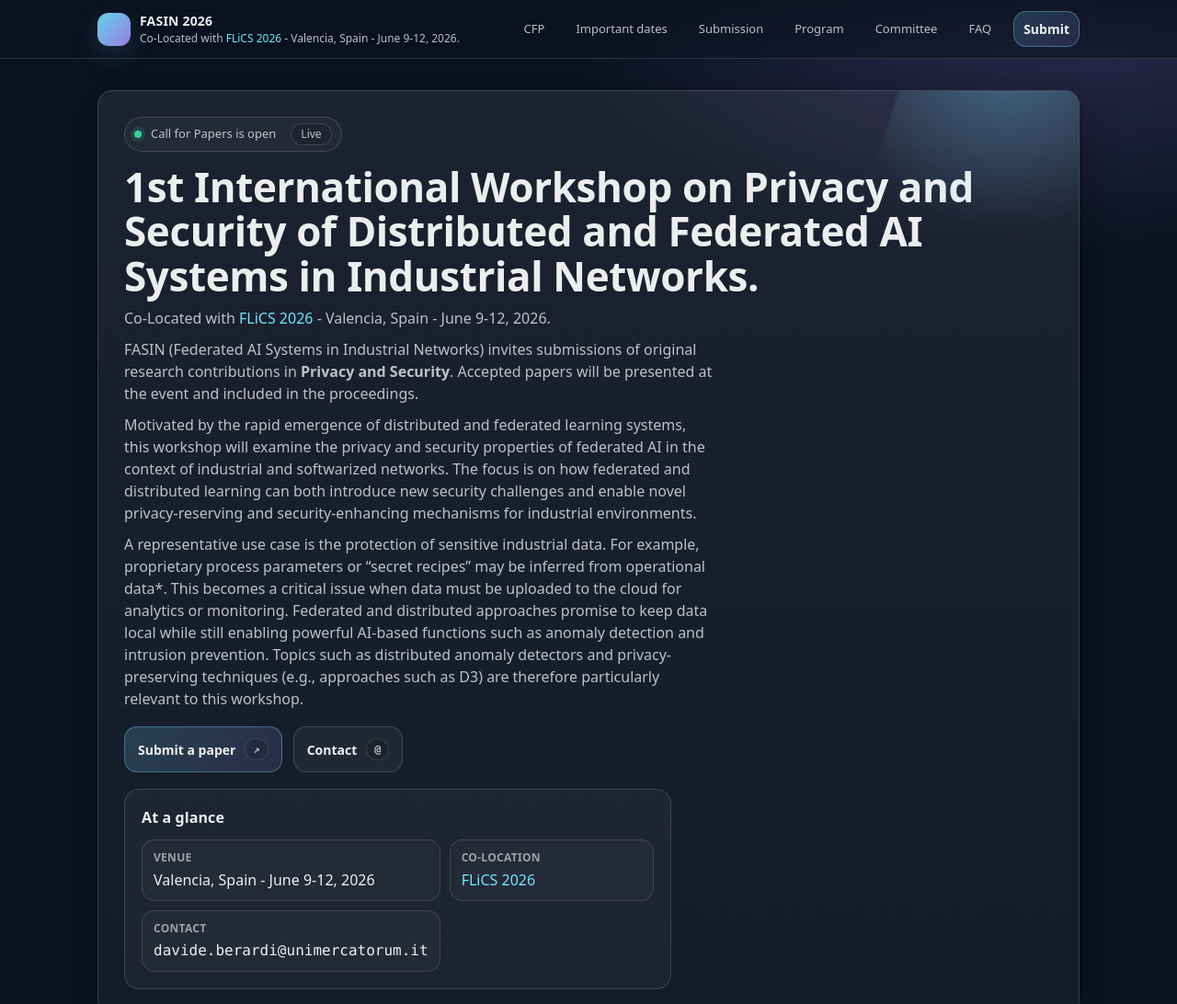
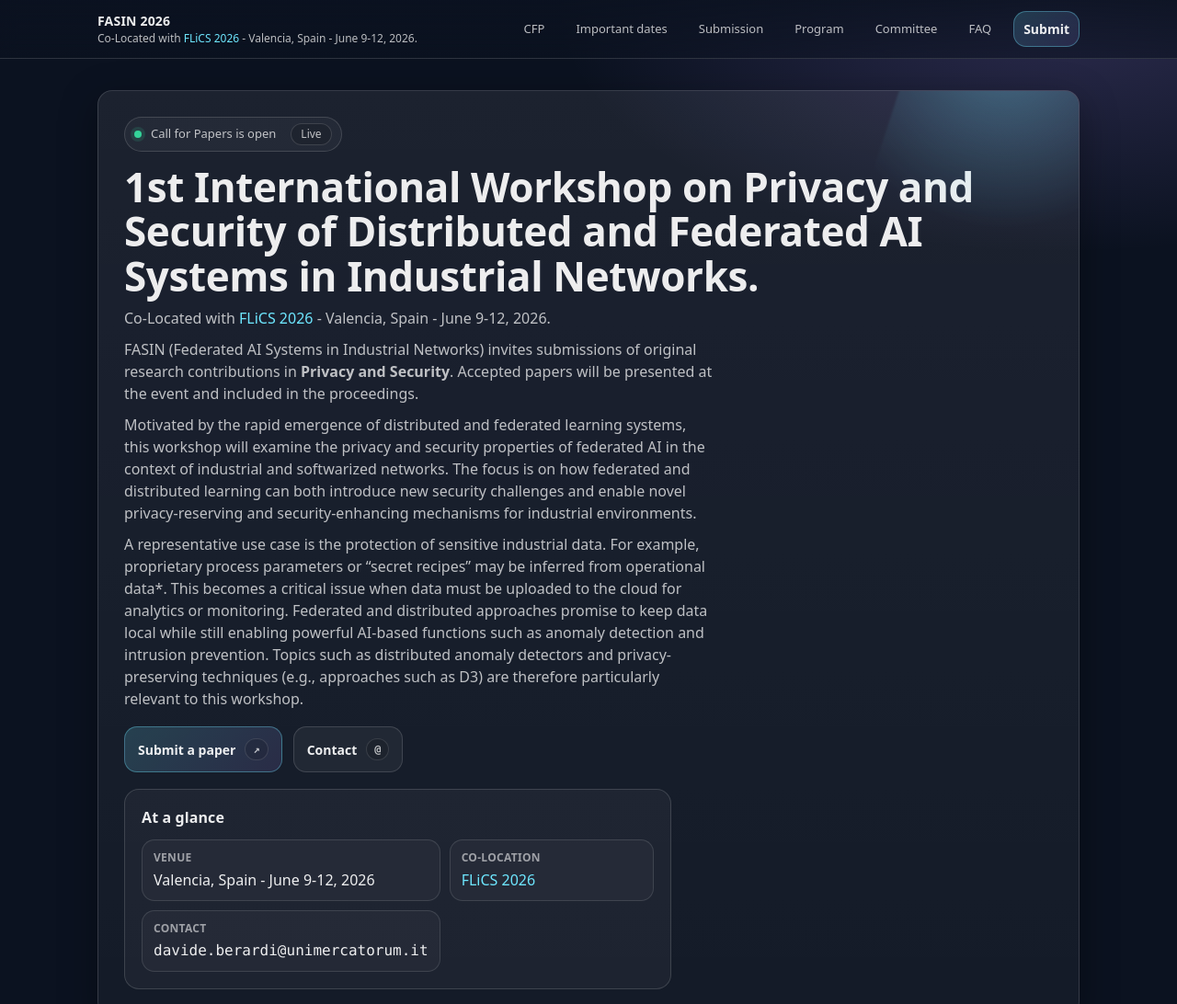
Before and after one commit to fasin2026/fasin2026.github.io, a plain HTML site: page index.html in a window 1280 px wide. Shown: the top 1092 px of the page at 92% size. Drawn offline with Linux system fonts and the light colour scheme.

Commit message:
Removed logo

```diff
--- a/index.html
+++ b/index.html
@@ -355,7 +355,7 @@
   <header>
     <div class="navwrap">
       <div class="brand" aria-label="Site brand">
-        <div class="logo" aria-hidden="true"></div>
+	      <!--<div class="logo" aria-hidden="true"></div>-->
         <div>
           <h1>FASIN 2026</h1>
 	  <span>Co-Located with <a href="https://flics-conference.org/">FLiCS 2026</a> - Valencia, Spain - June 9-12, 2026.</span>
```
